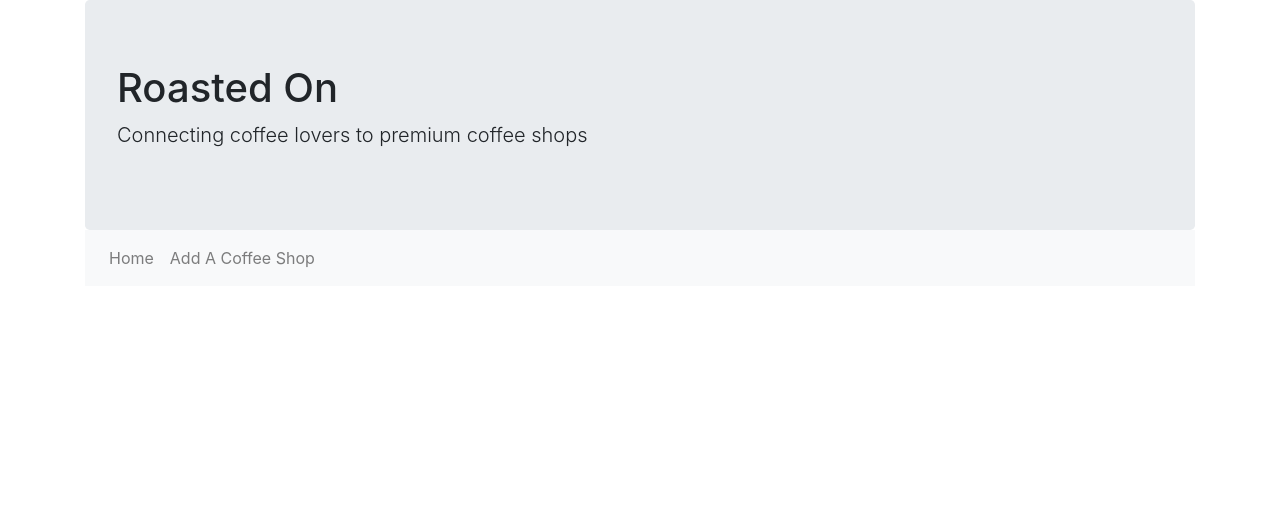
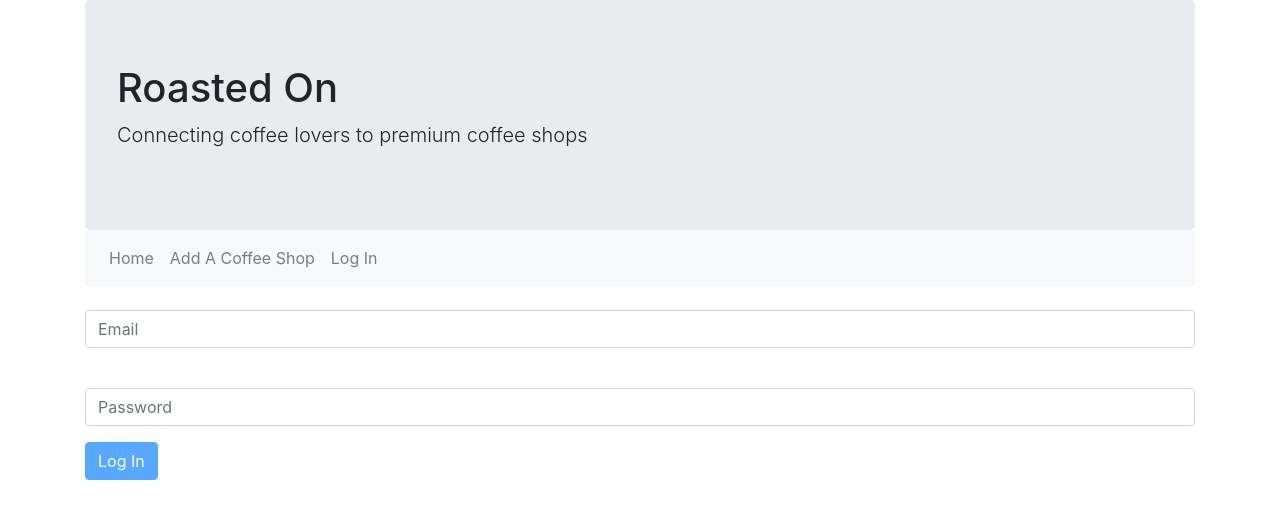
Before and after one commit to t-fa/roastedon, a React (Create React App) app in the folder frontend/: page /auth in a window 1280 px wide. Shown: the top 518 px of the page. Built offline with nearby package versions, Linux system fonts and the light colour scheme.

Commit message:
Added Auth form

```diff
--- a/frontend/src/components/Header.js
+++ b/frontend/src/components/Header.js
@@ -22,6 +22,11 @@ const header = () => {
                 Add A Coffee Shop
               </Link>
             </li>
+            <li className="nav-item">
+              <Link className="nav-link" to="/auth">
+                Log In
+              </Link>
+            </li>
           </ul>
         </div>
       </nav>
--- /dev/null
+++ b/frontend/src/containers/Auth.js
@@ -0,0 +1,119 @@
+import React, { Component } from 'react';
+
+import Input from '../components/UI/Input';
+import Button from '../components/UI/Button';
+
+class Auth extends Component {
+  state = {
+    controls: {
+      email: {
+        elementType: 'input',
+        elementConfig: {
+          type: 'email',
+          placeholder: 'Email',
+        },
+        value: '',
+        validation: {
+          required: true,
+          isEmail: true,
+        },
+        valid: false,
+        touched: false,
+      },
+      password: {
+        elementType: 'input',
+        elementConfig: {
+          type: 'password',
+          placeholder: 'Password',
+        },
+        value: '',
+        validation: {
+          required: true,
+          minLength: 7,
+        },
+        valid: false,
+        touched: false,
+      },
+    },
+  };
+
+  checkValidity(value, rules) {
+    let isValid = true;
+
+    if (rules.required) {
+      isValid = value.trim() !== '' && isValid;
+    }
+
+    if (rules.minLength) {
+      isValid = value.length >= rules.minLength && isValid;
+    }
+
+    if (rules.maxLength) {
+      isValid = value.length <= rules.maxLength && isValid;
+    }
+
+    return isValid;
+  }
+
+  handleChange = (event, inputIdentifier) => {
+    // this will not create a deep copy of the nested objects
+    const updatedAuthForm = {
+      ...this.state.controls,
+    };
+    // copies nested objects - works because we don't need to modify elementConfig
+    const updatedAuthFormElement = {
+      ...updatedAuthForm[inputIdentifier],
+    };
+    updatedAuthFormElement.value = event.target.value;
+    updatedAuthFormElement.valid = this.checkValidity(
+      updatedAuthFormElement.value,
+      updatedAuthFormElement.validation
+    );
+    updatedAuthFormElement.touched = true;
+    updatedAuthForm[inputIdentifier] = updatedAuthFormElement;
+
+    let formIsValid = true;
+    for (let inputIdentifier in updatedAuthForm) {
+      formIsValid = updatedAuthForm[inputIdentifier].valid && formIsValid;
+    }
+
+    this.setState({
+      controls: updatedAuthForm,
+      formIsValid: formIsValid,
+    });
+  };
+
+  render() {
+    const formElementsArray = [];
+    for (let key in this.state.controls) {
+      formElementsArray.push({
+        id: key,
+        config: this.state.controls[key],
+      });
+    }
+
+    const form = formElementsArray.map((formElement) => (
+      <Input
+        key={formElement.id}
+        changed={(event) => this.handleChange(event, formElement.id)}
+        elementType={formElement.config.elementType}
+        elementConfig={formElement.config.elementConfig}
+        invalid={!formElement.config.valid}
+        shouldValidate={formElement.config.validation.required}
+        touched={formElement.config.touched}
+        value={formElement.config.value}
+      />
+    ));
+
+    return (
+      <div>
+        <form>
+          {form}
+          <Button disabled={!this.state.formIsValid}>Log In</Button>
+        </form>
+      </div>
+    );
+  }
+}
+
+export default Auth;
--- a/frontend/src/containers/MainLayout.js
+++ b/frontend/src/containers/MainLayout.js
@@ -6,6 +6,7 @@ import HomeLayout from '../components/Home/HomeLayout';
 import AddShopForm from './AddShopForm';
 import ShopsContainer from './ShopsContainer';
 import Shop from './Shop';
+import Auth from './Auth';
 
 class MainLayout extends Component {
   state = {
@@ -40,6 +41,7 @@ class MainLayout extends Component {
             )}
           />
           <Route path="/add" component={AddShopForm} />
+          <Route path="/auth" component={Auth} />
           <Route
             exact
             path="/shops"
```
Also changed, not shown: frontend/src/containers/ShopsContainer.js (+0 -14 lines).
